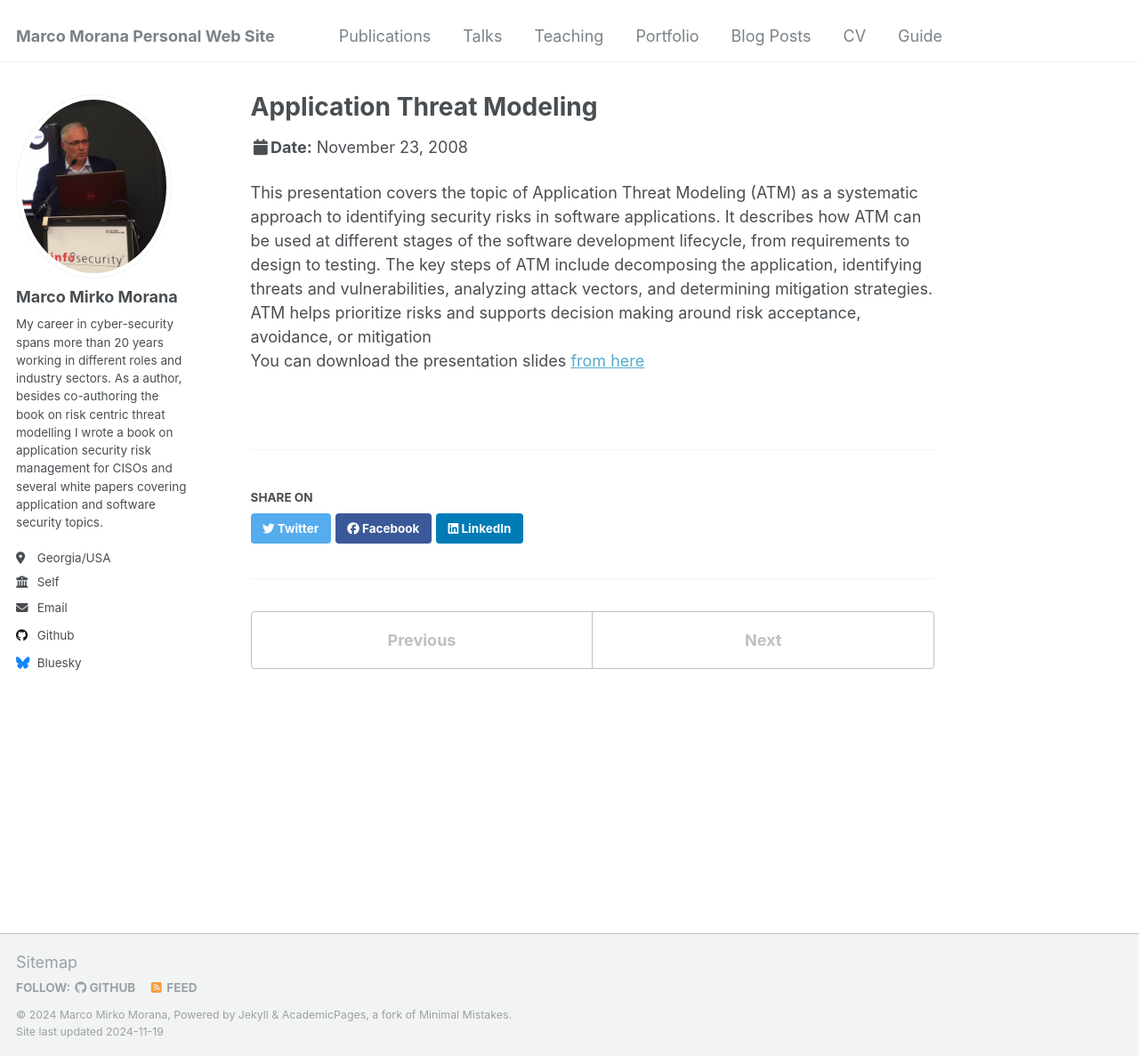
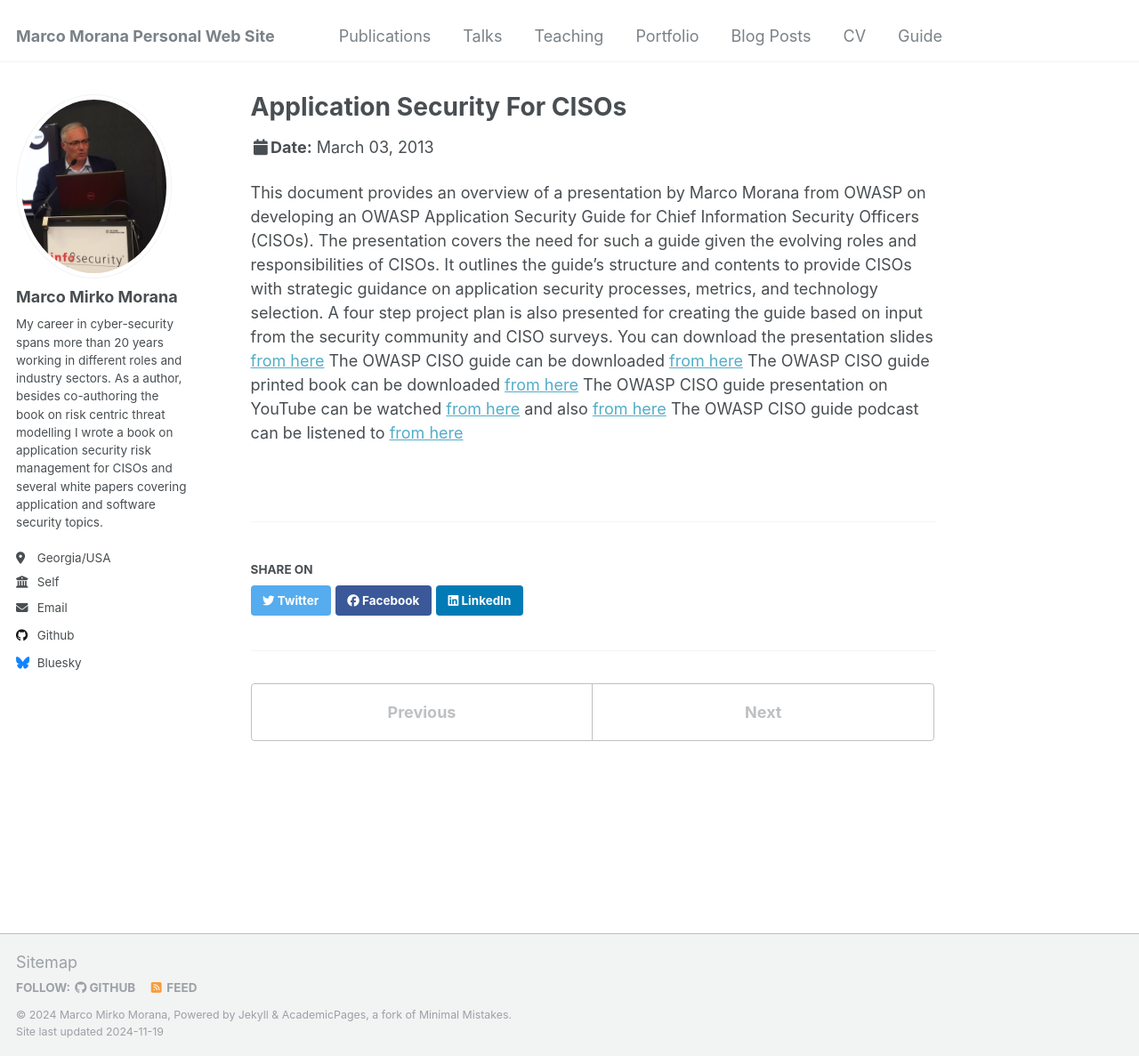
Before and after one commit to mmorana1/marcom, a Jekyll site: the page built from _talks/2013-March 3.md, in a window 1280 px wide and 1187 px high. Shown: the whole window at 89% size. Built offline with Jekyll 4.4.1, drawn with Linux system fonts in a browser that asks for light colours.

Commit message:
Update 2013-March 3.md

```diff
--- a/_talks/2013-March 3.md
+++ b/_talks/2013-March 3.md
@@ -1,12 +1,16 @@
 ---
-title: "Application Threat Modeling"
+title: "Application Security For CISOs"
 collection: talks
 type: "Talk"
-permalink: /talks/2008-November 23
-venue: "OWASP Cincinnati, OH, USA"
-date: 2008-11-23
-location: "Cincinnati, Ohio"
+permalink: /talks/2013-March 3
+venue: "OWASP Atlanta, GA, USA"
+date: 2013-3-3
+location: "Atlanta, Georgia"
 ---
 
-This presentation covers the topic of Application Threat Modeling (ATM) as a systematic approach to identifying security risks in software applications. It describes how ATM can be used at different stages of the software development lifecycle, from requirements to design to testing. The key steps of ATM include decomposing the application, identifying threats and vulnerabilities, analyzing attack vectors, and determining mitigation strategies. ATM helps prioritize risks and supports decision making around risk acceptance, avoidance, or mitigation
-You can download the presentation slides [from here](https://www.slideshare.net/slideshow/application-threat-modeling-presentation/781073)
+This document provides an overview of a presentation by Marco Morana from OWASP on developing an OWASP Application Security Guide for Chief Information Security Officers (CISOs). The presentation covers the need for such a guide given the evolving roles and responsibilities of CISOs. It outlines the guide's structure and contents to provide CISOs with strategic guidance on application security processes, metrics, and technology selection. A four step project plan is also presented for creating the guide based on input from the security community and CISO surveys.
+You can download the presentation slides [from here](https://www.slideshare.net/slideshow/owasp-atlantacisoguidevs1/16928736)
+The OWASP CISO guide can be downloaded [from here](https://github.com/OWASP/owasp-summit-2017/blob/master/Working-Sessions/CISO/Application-Security-Guide-for-CISO.md)
+The OWASP CISO guide printed book can be downloaded [from here](https://www.lulu.com/shop/owasp-foundation/application-security-guide-for-cisos-v10-nov-2013/paperback/product-12582dmz.html?srsltid=AfmBOorSbQnmWT1ICwM3HTAjEr1tJxvSrRskqjb4kVaixUEMY8iPCItp)
+The OWASP CISO guide presentation on YouTube can be watched [from here](https://www.youtube.com/watch?v=J4i3RY5AGhc) and also [from here](https://www.youtube.com/watch?v=gvveiM-cbp8)
+The OWASP CISO guide podcast can be listened to  [from here](https://soundcloud.com/owasp-podcast/appsecusa2013-cisoguide)
```
